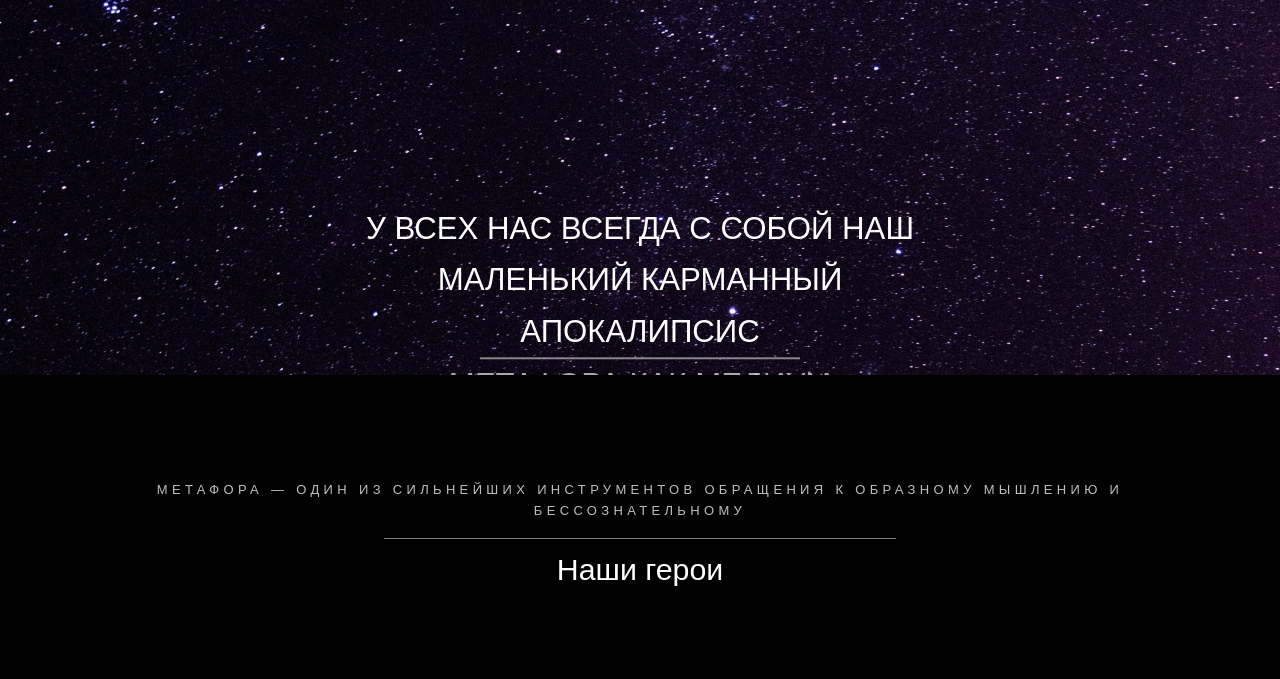
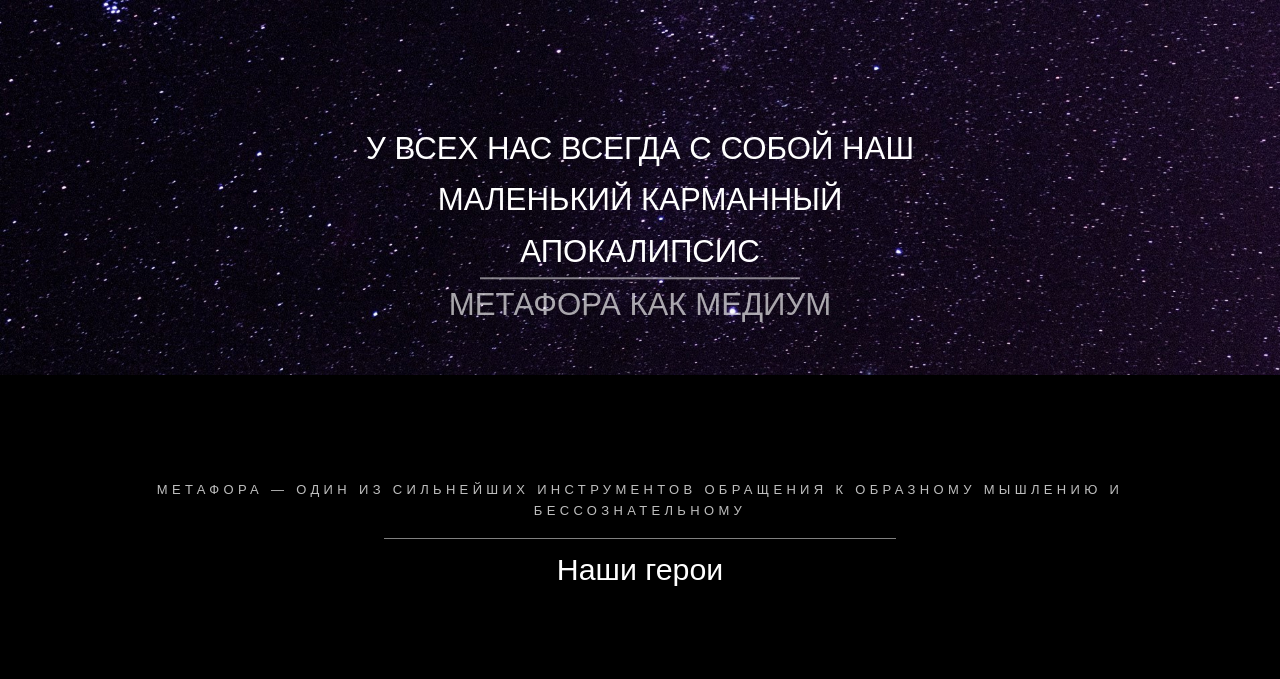
Before and after one commit to kszlobanova/web_100, a Flask app: page / in a window 1280 px wide. Shown: the top 679 px of the page. Run offline with Flask 2, Linux system fonts and the light colour scheme; some libraries are stand-ins or nearby versions.

Commit message:
banner change

```diff
--- a/static/main.css
+++ b/static/main.css
@@ -100,7 +100,7 @@ body {
 	.banner p{
 		color: rgb(255, 255, 255);
 		font-size: 1.80rem;
-		padding-bottom: 160px;
+		padding-bottom: 50%;
 		color: rgba(255, 255, 255, 0.644);
 	}
 
```
